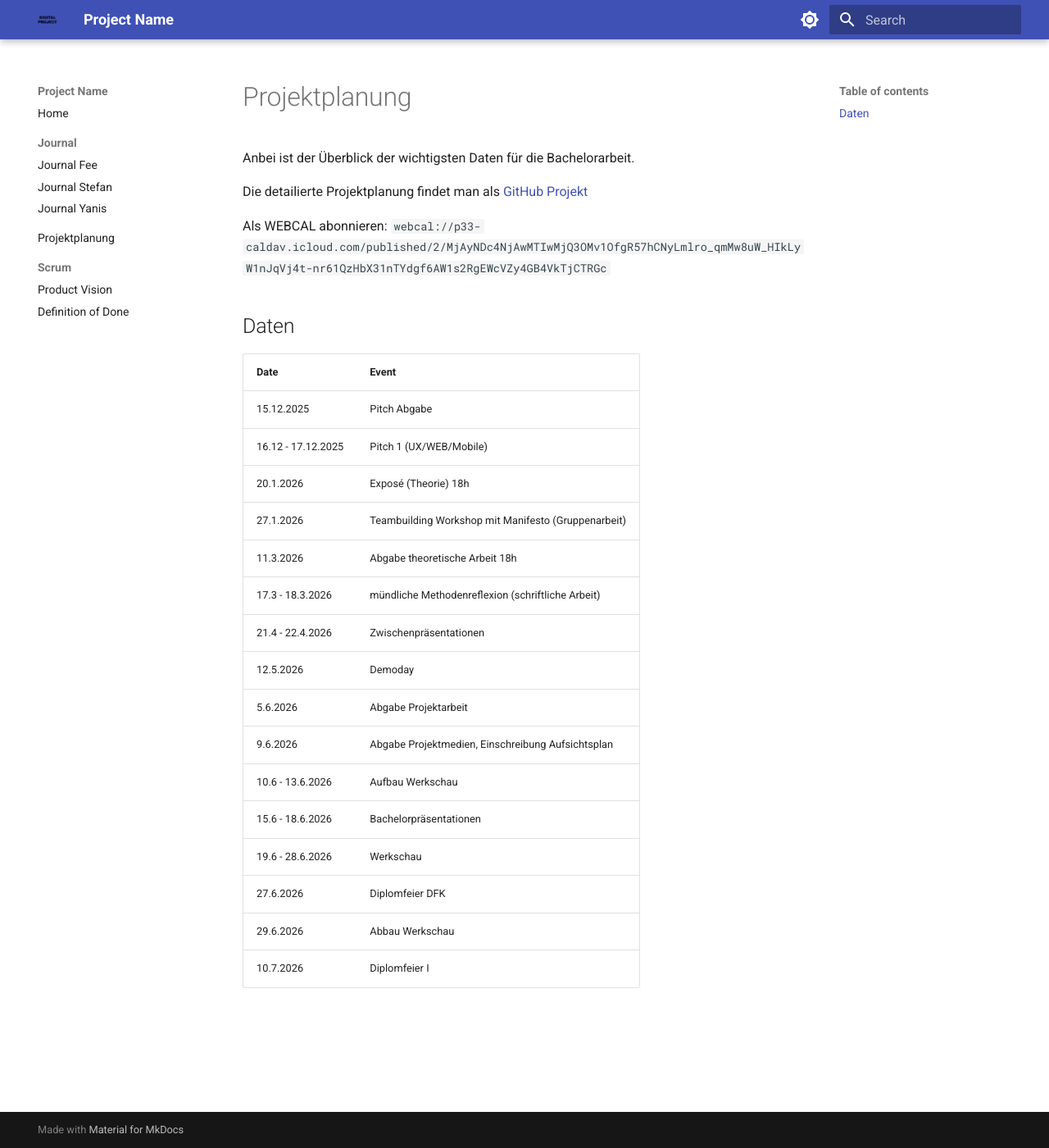
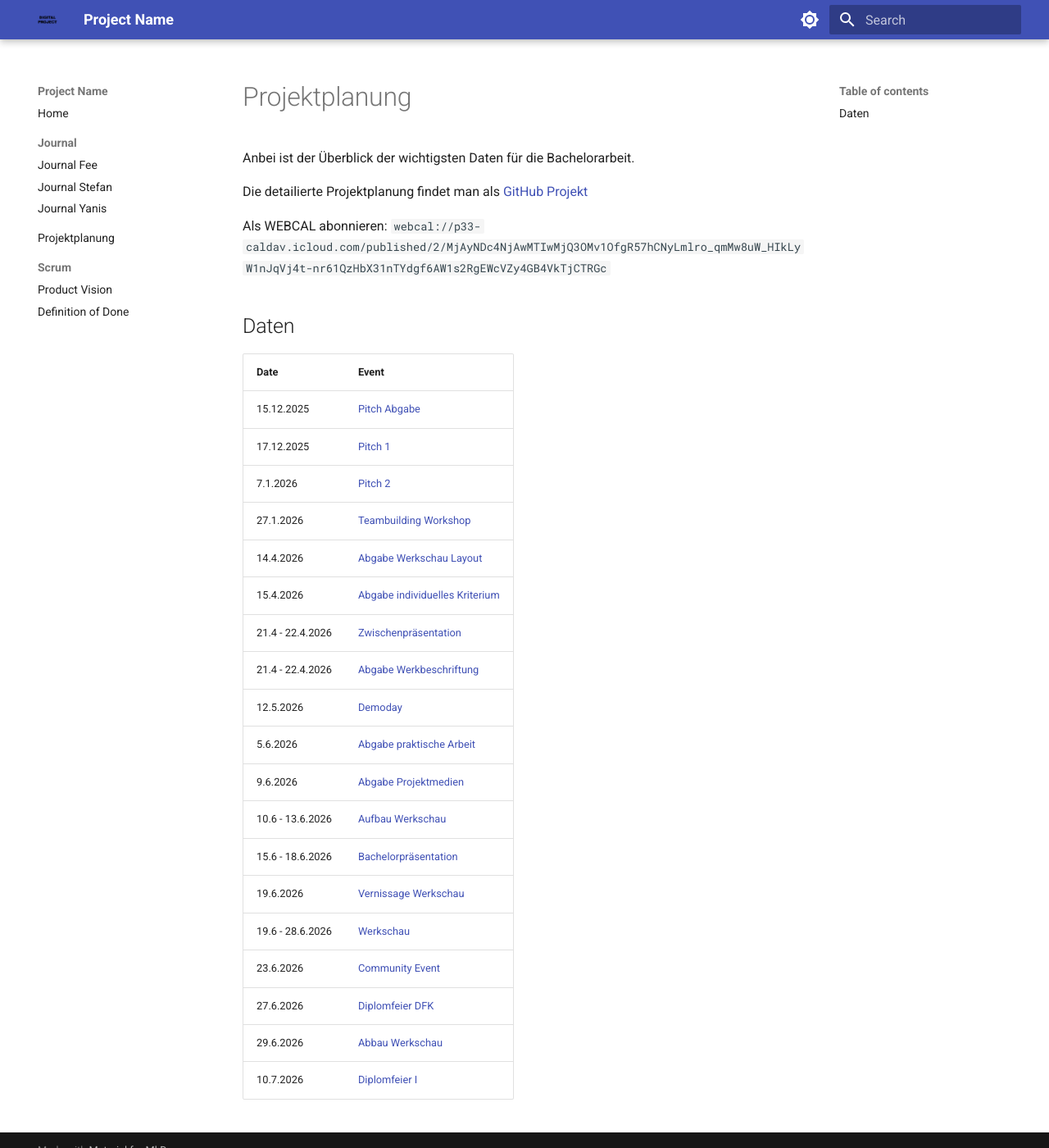
Before and after one commit to YanisDeplazes/BA, an MkDocs documentation site: the page built from docs/projektplanung/index.md, in a window 1280 px wide and 1400 px high. Shown: the whole window at 82% size. Built offline with MkDocs 1.6.1 and Material for MkDocs 9.7.7, drawn with Linux system fonts in a browser that asks for light colours.

Commit message:
Feat: Update dates with links to issues

```diff
--- a/docs/projektplanung/index.md
+++ b/docs/projektplanung/index.md
@@ -8,21 +8,24 @@ Als WEBCAL abonnieren: `webcal://p33-caldav.icloud.com/published/2/MjAyNDc4NjAwM
 
 ## Daten
 
-| Date               | Event                                               |
-| ------------------ | --------------------------------------------------- |
-| 15.12.2025         | Pitch Abgabe                                        |
-| 16.12 - 17.12.2025 | Pitch 1 (UX/WEB/Mobile)                             |
-| 20.1.2026          | Exposé (Theorie) 18h                                |
-| 27.1.2026          | Teambuilding Workshop mit Manifesto (Gruppenarbeit) |
-| 11.3.2026          | Abgabe theoretische Arbeit 18h                      |
-| 17.3 - 18.3.2026   | mündliche Methodenreflexion (schriftliche Arbeit)   |
-| 21.4 - 22.4.2026   | Zwischenpräsentationen                              |
-| 12.5.2026          | Demoday                                             |
-| 5.6.2026           | Abgabe Projektarbeit                                |
-| 9.6.2026           | Abgabe Projektmedien, Einschreibung Aufsichtsplan   |
-| 10.6 - 13.6.2026   | Aufbau Werkschau                                    |
-| 15.6 - 18.6.2026   | Bachelorpräsentationen                              |
-| 19.6 - 28.6.2026   | Werkschau                                           |
-| 27.6.2026          | Diplomfeier DFK                                     |
-| 29.6.2026          | Abbau Werkschau                                     |
-| 10.7.2026          | Diplomfeier I                                       |
+| Date             | Event                                                                              |
+| ---------------- | ---------------------------------------------------------------------------------- |
+| 15.12.2025       | [Pitch Abgabe](https://github.com/YanisDeplazes/BA/milestone/1)                    |
+| 17.12.2025       | [Pitch 1](https://github.com/YanisDeplazes/BA/issues/16)                           |
+| 7.1.2026         | [Pitch 2](https://github.com/YanisDeplazes/BA/issues/12)                           |
+| 27.1.2026        | [Teambuilding Workshop](https://github.com/YanisDeplazes/BA/issues/11)             |
+| 14.4.2026        | [Abgabe Werkschau Layout](https://github.com/YanisDeplazes/BA/issues/3)            |
+| 15.4.2026        | [Abgabe individuelles Kriterium](https://github.com/YanisDeplazes/BA/milestone/17) |
+| 21.4 - 22.4.2026 | [Zwischenpräsentation](https://github.com/YanisDeplazes/BA/issues/10)              |
+| 21.4 - 22.4.2026 | [Abgabe Werkbeschriftung](https://github.com/YanisDeplazes/BA/issues/6)            |
+| 12.5.2026        | [Demoday](https://github.com/YanisDeplazes/BA/issues/15)                           |
+| 5.6.2026         | [Abgabe praktische Arbeit](https://github.com/YanisDeplazes/BA/issues/14)          |
+| 9.6.2026         | [Abgabe Projektmedien](https://github.com/YanisDeplazes/BA/issues/13)              |
+| 10.6 - 13.6.2026 | [Aufbau Werkschau](https://github.com/YanisDeplazes/BA/issues/5)                   |
+| 15.6 - 18.6.2026 | [Bachelorpräsentation](https://github.com/YanisDeplazes/BA/issues/7)               |
+| 19.6.2026        | [Vernissage Werkschau](https://github.com/YanisDeplazes/BA/issues/8)               |
+| 19.6 - 28.6.2026 | [Werkschau](https://github.com/YanisDeplazes/BA/issues/19)                         |
+| 23.6.2026        | [Community Event](https://github.com/YanisDeplazes/BA/issues/9)                    |
+| 27.6.2026        | [Diplomfeier DFK](https://github.com/YanisDeplazes/BA/issues/4)                    |
+| 29.6.2026        | [Abbau Werkschau](https://github.com/YanisDeplazes/BA/issues/18)                   |
+| 10.7.2026        | [Diplomfeier I](https://github.com/YanisDeplazes/BA/issues/1)                      |
```
